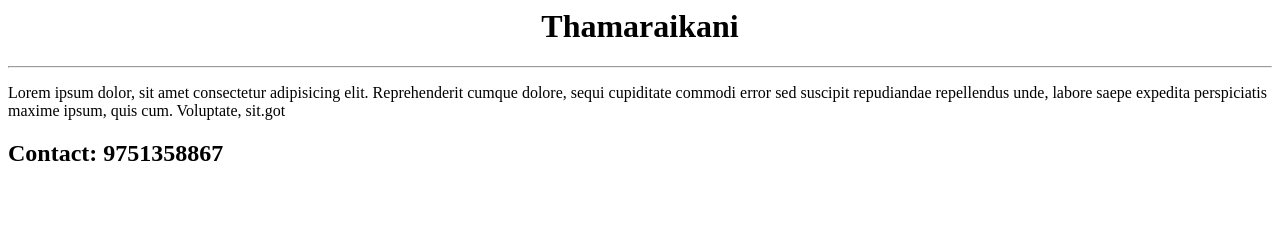
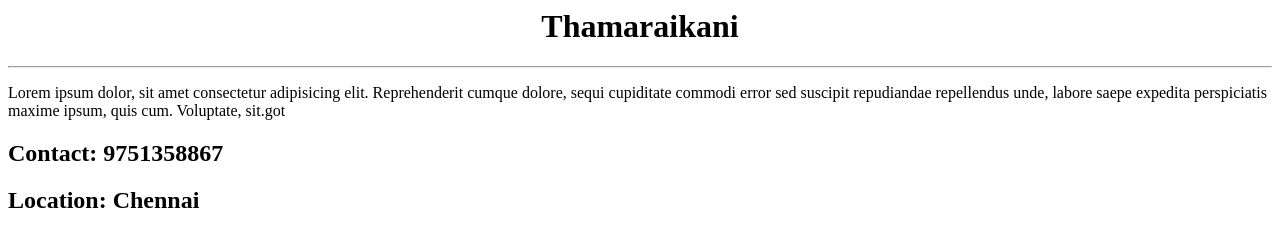
Before and after one commit to Thamaraikani333/exa, a plain HTML site: page index.html in a window 1280 px wide. Drawn offline with Linux system fonts and the light colour scheme.

Commit message:
updated location index.html

```diff
--- a/index.html
+++ b/index.html
@@ -6,3 +6,4 @@
   Lorem ipsum dolor, sit amet consectetur adipisicing elit. Reprehenderit cumque dolore, sequi cupiditate commodi error sed suscipit repudiandae repellendus unde, labore saepe expedita perspiciatis maxime ipsum, quis cum. Voluptate, sit.got
 </p>
 <h2>Contact: 9751358867</h2>
+<h2>Location: Chennai</h2>
```
